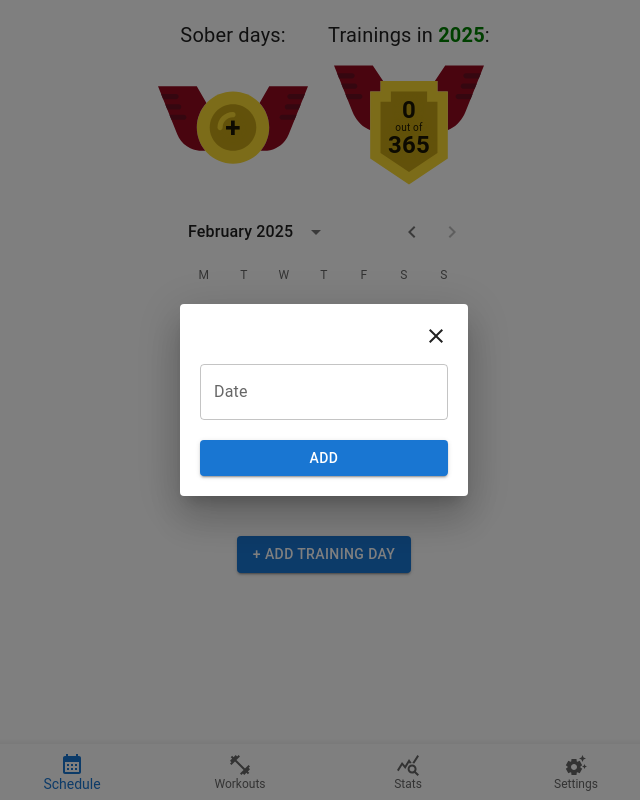
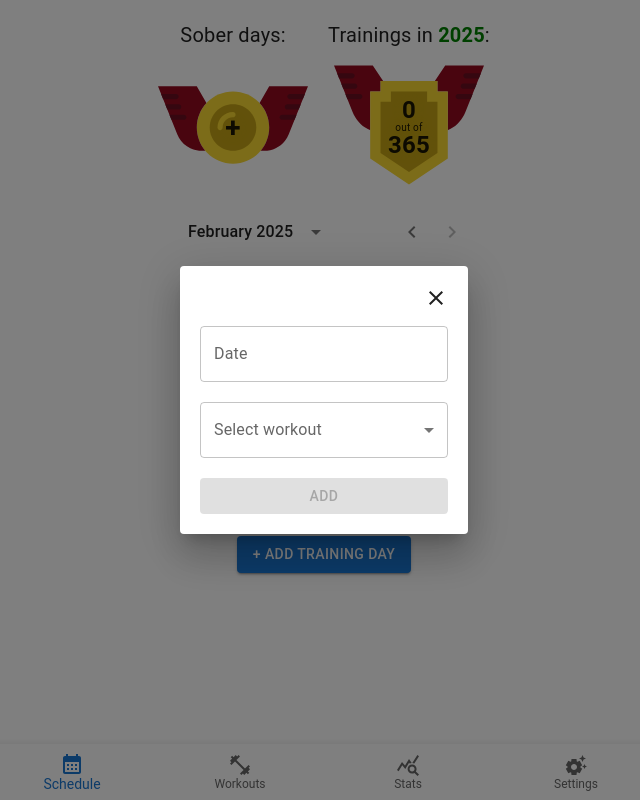
Before and after one commit to yauvink/gym-notes, a React (Create React App) app: page / in a window 1280 px wide. Both pictures are taken after a click on the button "+ ADD TRAINING DAY". Shown: the whole page, without its empty margins (316-956 px from the left). Built offline with nearby package versions, Linux system fonts and the light colour scheme.

Commit message:
Refactor

```diff
--- a/src/components/Schedule.tsx
+++ b/src/components/Schedule.tsx
@@ -1,4 +1,14 @@
-import { Box, Button, Dialog, Typography } from '@mui/material';
+import {
+  Box,
+  Button,
+  Dialog,
+  FormControl,
+  InputLabel,
+  MenuItem,
+  Select,
+  SelectChangeEvent,
+  Typography,
+} from '@mui/material';
 import React, { useCallback, useMemo, useState } from 'react';
 import { DateCalendar } from '@mui/x-date-pickers/DateCalendar';
 import { DatePicker, PickersDay } from '@mui/x-date-pickers';
@@ -7,29 +17,22 @@ import DeleteIcon from '@mui/icons-material/Delete';
 import { ReactComponent as Badge1 } from '../assets/images/badge_1.svg';
 import { ReactComponent as Badge2 } from '../assets/images/badge_2.svg';
 import dayjs, { Dayjs } from 'dayjs';
+import { useAppContext } from '../providers/AppProvider/AppProvider.hook';
 
-type TrainingDayType = {
-  date: string;
-};
-
-const STORAGE_KEY = 'key1231231123';
 const SOBER_DATE_STORAGE_KEY = 'date_key_21313';
 
 function Schedule() {
+  const { userTrainingDays, setUserTrainingDays, workouts } = useAppContext();
   const [isAddTrainingDialogOpen, setAddTrainingDialogOpen] = useState(false);
   const [isSoberDialogOpen, setSoberDialogOpen] = useState(false);
   const [deleteButtonDate, setDeleteButtonDate] = useState<Dayjs | null>(null);
   const [selectedDate, setSelectedDate] = React.useState<Dayjs | null | undefined>(null);
   const savedSoberDate = window.localStorage.getItem(SOBER_DATE_STORAGE_KEY);
-
   const [soberSelectedDate, setSoberSelectedDate] = React.useState<Dayjs | null | undefined>(
     savedSoberDate !== null ? dayjs(JSON.parse(savedSoberDate)) : null
   );
-
   const [viewedYear, setViewedYear] = useState(dayjs(new Date()).year());
-  const storage = window.localStorage.getItem(STORAGE_KEY);
-  const data: TrainingDayType[] = storage ? JSON.parse(storage) : [];
-  const [userTrainings, setUserTrainings] = useState<TrainingDayType[]>(data);
+  const [selectedWorkout, setSelectedWorkout] = React.useState('');
 
   const soberDays = useMemo(() => {
     if (soberSelectedDate !== null && soberSelectedDate !== undefined) {
@@ -53,39 +56,37 @@ function Schedule() {
 
   const handleAddTraining = useCallback(() => {
     if (selectedDate) {
-      setUserTrainings((prev) => {
-        const newTrainings = [...prev, { date: selectedDate.toJSON() }];
-        window.localStorage.setItem(STORAGE_KEY, JSON.stringify(newTrainings));
-        return newTrainings;
-      });
+      console.log('selectedWorkout', selectedWorkout, workouts);
+      const newTrainingDays = [...userTrainingDays, { date: selectedDate.toJSON() }];
+      setUserTrainingDays(newTrainingDays);
+      setAddTrainingDialogOpen(false);
     }
+  }, [userTrainingDays, setUserTrainingDays, selectedDate, selectedWorkout, workouts]);
 
-    setAddTrainingDialogOpen(false);
-  }, [selectedDate]);
-
-  const isTrainingDay = (date: Dayjs) => userTrainings.some((t) => dayjs(t.date).isSame(date, 'day'));
+  const isTrainingDay = (date: Dayjs) => userTrainingDays.some((t) => dayjs(t.date).isSame(date, 'day'));
 
   const trainCount = useMemo(() => {
-    const thisYearTrainings = userTrainings.filter((el) => {
+    const thisYearTrainings = userTrainingDays.filter((el) => {
       const trainingYear = dayjs(el.date).year();
 
       return trainingYear === viewedYear;
     });
     const daysInYear = dayjs().year(viewedYear).isLeapYear() ? 366 : 365;
     return { trainings: thisYearTrainings.length, days: daysInYear };
-  }, [userTrainings, viewedYear]);
+  }, [userTrainingDays, viewedYear]);
 
-  const handleDeleteTrain = () => {
+  const handleDeleteTrainingDay = () => {
     if (window.confirm('Are you sure want to delete training day? This action cannot be undone.')) {
       if (deleteButtonDate) {
-        setUserTrainings((prev) => {
-          const newTrainings = prev.filter((el) => el.date !== deleteButtonDate.toJSON());
-          window.localStorage.setItem(STORAGE_KEY, JSON.stringify(newTrainings));
-          return newTrainings;
-        });
+        const newTrainingDays = userTrainingDays.filter((el) => el.date !== deleteButtonDate.toJSON());
+        setUserTrainingDays(newTrainingDays);
         setDeleteButtonDate(null);
       }
     }
+  };
+
+  const handleChange = (event: SelectChangeEvent) => {
+    setSelectedWorkout(event.target.value as string);
   };
 
   return (
@@ -254,7 +255,7 @@ function Schedule() {
         </Button>
 
         {deleteButtonDate && (
-          <Button variant="contained" color="error" onClick={() => handleDeleteTrain()}>
+          <Button variant="contained" color="error" onClick={() => handleDeleteTrainingDay()}>
             <DeleteIcon />
           </Button>
         )}
@@ -293,8 +294,16 @@ function Schedule() {
             value={selectedDate}
             onChange={(newValue) => setSelectedDate(newValue)}
           />
+          <FormControl fullWidth>
+            <InputLabel>Select workout</InputLabel>
+            <Select value={selectedWorkout} label="Select workout" onChange={handleChange}>
+              <MenuItem value={10}>Ten</MenuItem>
+              <MenuItem value={20}>Twenty</MenuItem>
+              <MenuItem value={30}>Thirty</MenuItem>
+            </Select>
+          </FormControl>
           <Button
-            disabled={selectedDate ? isTrainingDay(selectedDate) : false}
+            disabled={selectedDate ? isTrainingDay(selectedDate) : true}
             variant="contained"
             onClick={() => handleAddTraining()}
           >
--- a/src/components/Settings.tsx
+++ b/src/components/Settings.tsx
@@ -33,7 +33,7 @@ function Settings() {
         }}
       >
         <Box> {localStorageUsage} </Box>
-        {0.017}
+        {0.018}
       </Box>
       <Typography
         sx={{
--- a/src/components/Workouts/TrainingDialog.tsx
+++ b/src/components/Workouts/WorkoutDialog.tsx
@@ -1,50 +1,50 @@
 import { Box, Button, Dialog, TextField } from '@mui/material';
 import { useCallback, useMemo, useState } from 'react';
 import CloseIcon from '@mui/icons-material/Close';
-import { ExerciseType, TrainingType } from '../../providers/AppProvider/AppProvider';
+import { ExerciseType, WorkoutType } from '../../providers/AppProvider/AppProvider';
 import { useAppContext } from '../../providers/AppProvider/AppProvider.hook';
 import Exercise from './Exercise';
 import DeleteIcon from '@mui/icons-material/Delete';
 
-function TrainingDialog({ closeDialog, editTrainingId }: { closeDialog: () => void; editTrainingId: string | null }) {
-  const { trainings, setTrainings, defaultRepeats, defaultWeight } = useAppContext();
-  const editInitialData = trainings.find((el) => el.id === editTrainingId);
-  const [trainingName, setTrainingName] = useState(editInitialData?.name ?? '');
-  const INITIAL_EXERCISE_DATA: ExerciseType = {
+function WorkoutDialog({ closeDialog, editTrainingId }: { closeDialog: () => void; editTrainingId: string | null }) {
+  const { workouts, setWorkouts, defaultRepeats, defaultWeight } = useAppContext();
+  const editInitialData = workouts.find((el) => el.id === editTrainingId);
+  const [workoutName, setWorkoutName] = useState(editInitialData?.name ?? '');
+  const INITIAL_WORKOUT_DATA: ExerciseType = {
     exercise_id: '',
     sets: [
       { wu: true, reps: defaultRepeats, kg: defaultWeight / 2 },
       { reps: defaultRepeats, kg: defaultWeight },
     ],
   };
-  const [exercises, setExercises] = useState<ExerciseType[]>(editInitialData?.exercises ?? [INITIAL_EXERCISE_DATA]);
+  const [exercises, setExercises] = useState<ExerciseType[]>(editInitialData?.exercises ?? [INITIAL_WORKOUT_DATA]);
 
   const handleSaveTraining = useCallback(() => {
-    const newTrainings: TrainingType[] = editTrainingId
-      ? trainings.map((el) => {
+    const newWorkouts: WorkoutType[] = editTrainingId
+      ? workouts.map((el) => {
           if (el.id === editTrainingId) {
             return {
               ...el,
-              name: trainingName,
+              name: workoutName,
               exercises,
             };
           }
           return el;
         })
       : [
-          ...trainings,
+          ...workouts,
           {
             id: crypto.randomUUID(),
-            name: trainingName,
+            name: workoutName,
             exercises,
           },
         ];
-    setTrainings(newTrainings);
+    setWorkouts(newWorkouts);
     closeDialog();
-  }, [setTrainings, trainings, trainingName, exercises, closeDialog, editTrainingId]);
+  }, [setWorkouts, workouts, workoutName, exercises, closeDialog, editTrainingId]);
 
   const handleAddExercise = () => {
-    setExercises((prev) => [...prev, INITIAL_EXERCISE_DATA]);
+    setExercises((prev) => [...prev, INITIAL_WORKOUT_DATA]);
   };
 
   const handleDeleteExercise = (rowIndex: number) => {
@@ -56,16 +56,16 @@ function TrainingDialog({ closeDialog, editTrainingId }: { closeDialog: () => vo
   const handleDeleteTraining = () => {
     if (editTrainingId) {
       if (window.confirm('Are you sure want to delete this training? This action cannot be undone.')) {
-        const newTrainings = trainings.filter((el) => el.id !== editTrainingId);
-        setTrainings(newTrainings);
+        const newWorkouts = workouts.filter((el) => el.id !== editTrainingId);
+        setWorkouts(newWorkouts);
         closeDialog();
       }
     }
   };
 
   const isDisabled = useMemo(() => {
-    return trainingName === '' || exercises.some((el) => el.exercise_id === '');
-  }, [trainingName, exercises]);
+    return workoutName === '' || exercises.some((el) => el.exercise_id === '');
+  }, [workoutName, exercises]);
 
   return (
     <Dialog
@@ -130,9 +130,9 @@ function TrainingDialog({ closeDialog, editTrainingId }: { closeDialog: () => vo
             }}
             placeholder="Workout name"
             label="Workout name"
-            error={trainingName === ''}
-            value={trainingName}
-            onChange={(e) => setTrainingName(e.target.value)}
+            error={workoutName === ''}
+            value={workoutName}
+            onChange={(e) => setWorkoutName(e.target.value)}
           ></TextField>
         </Box>
         <Box
@@ -193,4 +193,4 @@ function TrainingDialog({ closeDialog, editTrainingId }: { closeDialog: () => vo
   );
 }
 
-export default TrainingDialog;
+export default WorkoutDialog;
--- a/src/components/Workouts/Workouts.tsx
+++ b/src/components/Workouts/Workouts.tsx
@@ -1,18 +1,18 @@
 import { Accordion, AccordionDetails, AccordionSummary, Box, Button, Typography } from '@mui/material';
 import { useState } from 'react';
 import EditIcon from '@mui/icons-material/Edit';
-import TrainingDialog from './TrainingDialog';
+import WorkoutDialog from './WorkoutDialog';
 import { useAppContext } from '../../providers/AppProvider/AppProvider.hook';
-import { TrainingType } from '../../providers/AppProvider/AppProvider';
+import { WorkoutType } from '../../providers/AppProvider/AppProvider';
 import { getExerciseColorById, getExerciseName } from '../../utils';
 import ArrowDropDownIcon from '@mui/icons-material/ArrowDropDown';
 
 function Workouts() {
   const [isDialogOpen, setDialogOpen] = useState(false);
-  const { trainings } = useAppContext();
+  const { workouts } = useAppContext();
   const [editTrainingId, setEditTrainingId] = useState<string | null>(null);
 
-  const calcTrainingTotalWeight = (training: TrainingType) => {
+  const calcTrainingTotalWeight = (training: WorkoutType) => {
     const result = training.exercises.reduce((prev, currEl) => {
       const setsTotalWeight = currEl.sets.reduce((prev, curr) => {
         return prev + curr.reps * curr.kg;
@@ -56,7 +56,7 @@ function Workouts() {
           width: '100%',
         }}
       >
-        {trainings.map((el, i) => (
+        {workouts.map((el, i) => (
           <Box key={i} sx={{ border: '1px solid gray', borderRadius: '12px', padding: '10px' }}>
             <Box
               sx={{
@@ -195,7 +195,7 @@ function Workouts() {
       </Box>
 
       {isDialogOpen && (
-        <TrainingDialog
+        <WorkoutDialog
           closeDialog={() => {
             setDialogOpen(false);
             setEditTrainingId(null);
--- a/src/providers/AppProvider/AppProvider.constants.tsx
+++ b/src/providers/AppProvider/AppProvider.constants.tsx
@@ -1,4 +1,5 @@
-export const TRAININGS_STORAGE_KEY = 'trainings_d1';
+export const USER_TRAINING_DAYS_STORAGE_KEY = 'key1231231123';
+export const WORKOUTS_STORAGE_KEY = 'trainings_d1';
 export const DEFAULT_WEIGHT_STORAGE_KEY = 'default_weight';
 export const DEFAULT_REPEATS_STORAGE_KEY = 'default_repeats';
 
--- a/src/providers/AppProvider/AppProvider.tsx
+++ b/src/providers/AppProvider/AppProvider.tsx
@@ -4,12 +4,15 @@ import {
   DEFAULT_REPEATS_STORAGE_KEY,
   DEFAULT_WEIGHT,
   DEFAULT_WEIGHT_STORAGE_KEY,
-  TRAININGS_STORAGE_KEY,
+  WORKOUTS_STORAGE_KEY,
+  USER_TRAINING_DAYS_STORAGE_KEY,
 } from './AppProvider.constants';
 
 export interface IApp {
-  trainings: TrainingType[];
-  setTrainings: (trainings: TrainingType[]) => void;
+  workouts: WorkoutType[];
+  setWorkouts: (v: WorkoutType[]) => void;
+  userTrainingDays: UserTrainingDayType[];
+  setUserTrainingDays: (v: UserTrainingDayType[]) => void;
   localStorageUsage: string;
   defaultRepeats: number;
   setDefaultRepeats: (v: number) => void;
@@ -29,10 +32,14 @@ export type ExerciseType = {
   sets: Array<SetType>;
 };
 
-export type TrainingType = {
+export type WorkoutType = {
   id: string;
   name: string;
   exercises: ExerciseType[];
+};
+
+export type UserTrainingDayType = {
+  date: string;
 };
 
 export const AppContext = createContext<null | IApp>(null);
@@ -40,27 +47,35 @@ export const AppContext = createContext<null | IApp>(null);
 AppContext.displayName = 'AppContext';
 
 function AppProvider({ children }: { children: ReactNode }) {
-  const storageTrainingData = window.localStorage.getItem(TRAININGS_STORAGE_KEY);
-  const initialTrainingData: TrainingType[] = storageTrainingData ? JSON.parse(storageTrainingData) : [];
-  const [trainings, setTrainingsLocal] = useState<TrainingType[]>(initialTrainingData);
-  const setTrainings = (newTrainings: TrainingType[]) => {
-    setTrainingsLocal(newTrainings);
-    window.localStorage.setItem(TRAININGS_STORAGE_KEY, JSON.stringify(newTrainings));
+  const storageTrainingData = window.localStorage.getItem(WORKOUTS_STORAGE_KEY);
+  const initialTrainingData: WorkoutType[] = storageTrainingData ? JSON.parse(storageTrainingData) : [];
+  const [workouts, setWorkoutsLocal] = useState<WorkoutType[]>(initialTrainingData);
+  const setWorkouts = (newWorkouts: WorkoutType[]) => {
+    setWorkoutsLocal(newWorkouts);
+    window.localStorage.setItem(WORKOUTS_STORAGE_KEY, JSON.stringify(newWorkouts));
+  };
+
+  const storageUserTrainingDaysData = window.localStorage.getItem(USER_TRAINING_DAYS_STORAGE_KEY);
+  const initialUserTrainingDaysData: UserTrainingDayType[] = storageUserTrainingDaysData
+    ? JSON.parse(storageUserTrainingDaysData)
+    : [];
+  const [userTrainingDays, setUserTrainingDaysLocal] = useState<UserTrainingDayType[]>(initialUserTrainingDaysData);
+  const setUserTrainingDays = (newTrainingDays: UserTrainingDayType[]) => {
+    setUserTrainingDaysLocal(newTrainingDays);
+    window.localStorage.setItem(USER_TRAINING_DAYS_STORAGE_KEY, JSON.stringify(newTrainingDays));
   };
 
   const storageDefaultWeight = window.localStorage.getItem(DEFAULT_WEIGHT_STORAGE_KEY);
   const initialDefaultWeight: number = storageDefaultWeight ? JSON.parse(storageDefaultWeight) : DEFAULT_WEIGHT;
   const [defaultWeight, setDefaultWeightLocal] = useState(initialDefaultWeight);
-
-  const storageDefaultRepeats = window.localStorage.getItem(DEFAULT_REPEATS_STORAGE_KEY);
-  const initialDefaultRepeats: number = storageDefaultRepeats ? JSON.parse(storageDefaultRepeats) : DEFAULT_REPEATS;
-  const [defaultRepeats, setDefaultRepeatsLocal] = useState(initialDefaultRepeats);
-
   const setDefaultWeight = (newValue: number) => {
     setDefaultWeightLocal(newValue);
     window.localStorage.setItem(DEFAULT_WEIGHT_STORAGE_KEY, JSON.stringify(newValue));
   };
 
+  const storageDefaultRepeats = window.localStorage.getItem(DEFAULT_REPEATS_STORAGE_KEY);
+  const initialDefaultRepeats: number = storageDefaultRepeats ? JSON.parse(storageDefaultRepeats) : DEFAULT_REPEATS;
+  const [defaultRepeats, setDefaultRepeatsLocal] = useState(initialDefaultRepeats);
   const setDefaultRepeats = (newValue: number) => {
     setDefaultRepeatsLocal(newValue);
     window.localStorage.setItem(DEFAULT_REPEATS_STORAGE_KEY, JSON.stringify(newValue));
@@ -77,8 +92,10 @@ function AppProvider({ children }: { children: ReactNode }) {
   }
 
   const value = {
-    trainings,
-    setTrainings,
+    workouts,
+    setWorkouts,
+    userTrainingDays,
+    setUserTrainingDays,
     defaultRepeats,
     setDefaultRepeats,
     defaultWeight,
```
